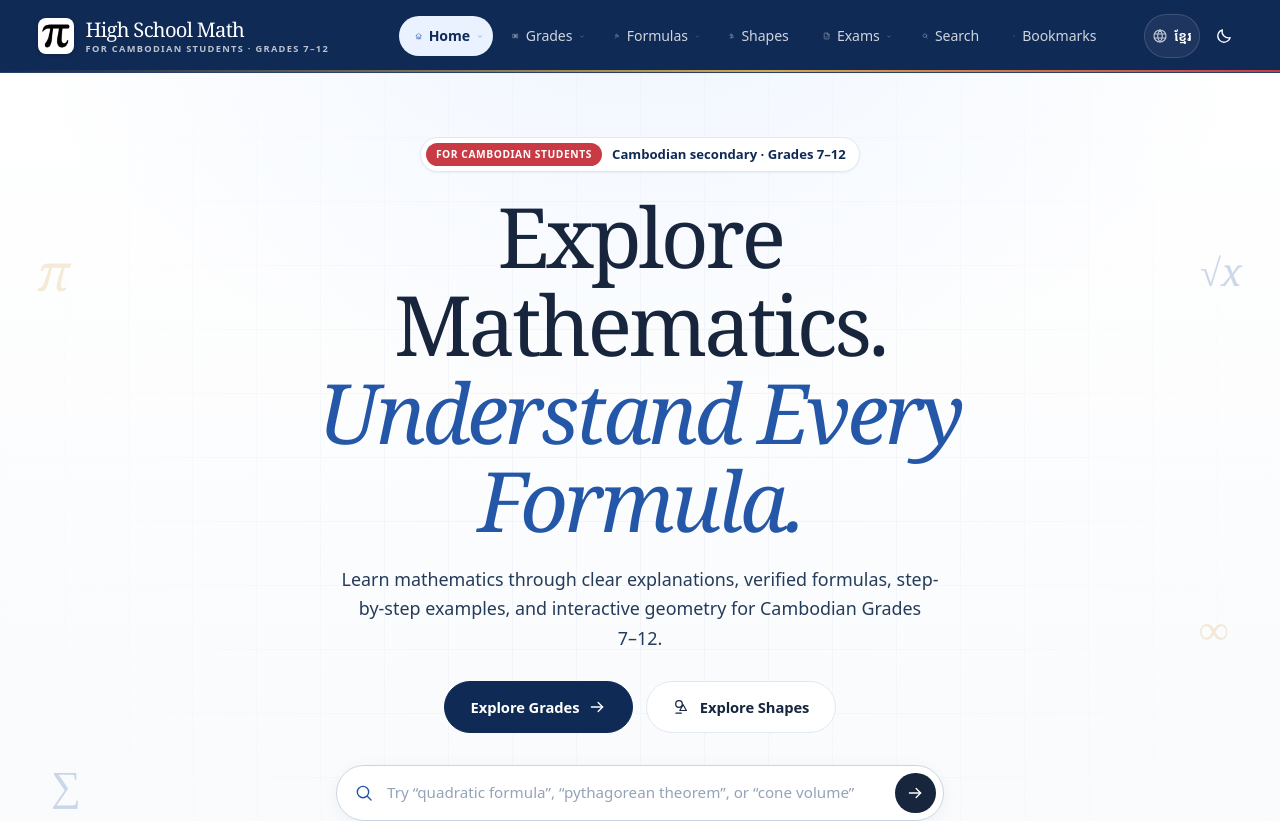
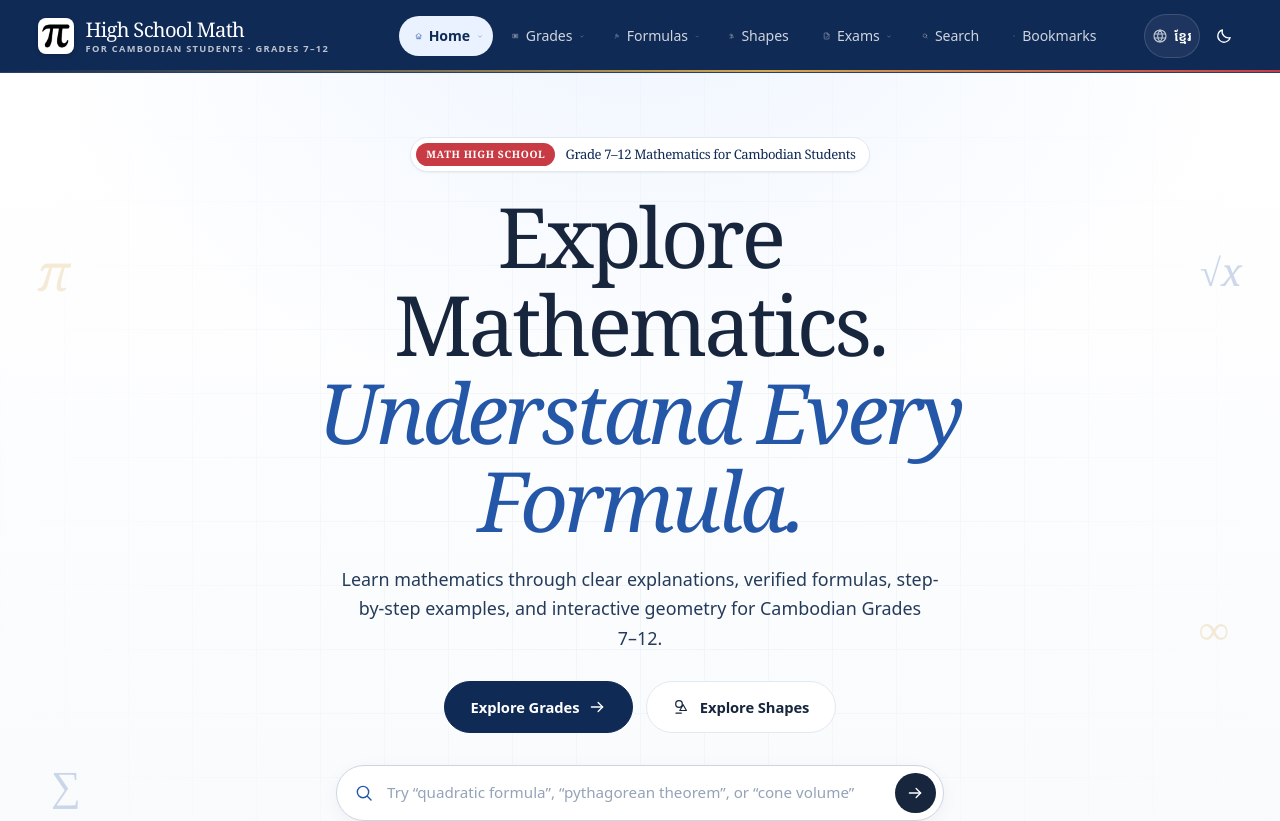
Before and after one commit to RITH-1437/high-school-math, a React (Vite) app: page / in a window 1280 px wide. Shown: the top 821 px of the page. Built offline with nearby package versions, Linux system fonts and the light colour scheme.

Commit message:
feat(seo): add visible Math High School H1 heading and fix heading hierarchy

```diff
--- a/src/i18n/en.ts
+++ b/src/i18n/en.ts
@@ -102,11 +102,10 @@ export const en = {
   'footer.meta': 'Grades 7–12 · Khmer and English · Works offline after first load',
 
   /* Home ------------------------------------------------------------- */
-  'home.kickerBadge': 'For Cambodian students',
-  'home.kickerText': 'Cambodian secondary · Grades 7–12',
+  'home.kickerBadge': 'Math High School',
+  'home.kickerText': 'Grade 7–12 Mathematics for Cambodian Students',
   'home.titleA': 'Explore Mathematics.',
   'home.titleB': 'Understand Every Formula.',
-  'home.titleSr': 'High School Math: essential mathematics formulas for Cambodian secondary education, Grades 7–12',
   'home.lead':
     'Learn mathematics through clear explanations, verified formulas, step-by-step examples, and interactive geometry for Cambodian Grades 7–12.',
   'home.ctaGrades': 'Explore Grades',
--- a/src/i18n/km.ts
+++ b/src/i18n/km.ts
@@ -105,11 +105,10 @@ export const km: Record<TranslationKey, string> = {
   'footer.meta': 'ថ្នាក់ទី៧–១២ · ខ្មែរ និង English · ដំណើរការបានក្រោយពេលផ្ទុកដំបូង',
 
   /* Home ------------------------------------------------------------- */
-  'home.kickerBadge': 'សម្រាប់សិស្សកម្ពុជា',
-  'home.kickerText': 'អនុវិទ្យាល័យ–វិទ្យាល័យ · ថ្នាក់ទី៧–១២',
+  'home.kickerBadge': 'Math High School',
+  'home.kickerText': 'គណិតវិទ្យាថ្នាក់ទី៧–១២ សម្រាប់សិស្សកម្ពុជា',
   'home.titleA': 'ស្វែងយល់គណិតវិទ្យា។',
   'home.titleB': 'យល់ច្បាស់គ្រប់រូបមន្ត។',
-  'home.titleSr': 'High School Math៖ រូបមន្តគណិតវិទ្យាសំខាន់ៗសម្រាប់ការសិក្សាអនុវិទ្យាល័យ និងវិទ្យាល័យកម្ពុជា ថ្នាក់ទី៧–១២',
   'home.lead':
     'រៀនគណិតវិទ្យាតាមការពន្យល់ច្បាស់លាស់ រូបមន្តដែលបានផ្ទៀងផ្ទាត់ ឧទាហរណ៍ជាជំហានៗ និងធរណីមាត្រអន្តរកម្ម សម្រាប់ថ្នាក់ទី៧–១២ នៅកម្ពុជា។',
   'home.ctaGrades': 'ស្វែងយល់ថ្នាក់រៀន',
--- a/src/pages/ExamPage.tsx
+++ b/src/pages/ExamPage.tsx
@@ -910,7 +910,7 @@ export default function ExamPage() {
 
             {/* Document Title & Meta Box */}
             <div className="document-title-block">
-              <h1>{paper.titleKm}</h1>
+              <h2>{paper.titleKm}</h2>
               <div style={{ fontSize: '1.05rem', color: '#475569', fontWeight: 600 }}>
                 {paper.title}
               </div>
--- a/src/pages/HomePage.tsx
+++ b/src/pages/HomePage.tsx
@@ -111,7 +111,8 @@ export default function HomePage() {
           ))}
         </div>
         <div className="container hero__inner">
-          <div className="hero__rise" style={{ ['--i' as string]: 0 }}>
+          <h1 className="hero__heading" style={{ margin: 0, padding: 0 }}>
+            <span className="hero__rise" style={{ ['--i' as string]: 0, display: 'inline-block' }}>
               <span className="hero-kicker">
                 <span
                   className="badge badge--cultural"
@@ -125,14 +126,17 @@ export default function HomePage() {
                 </span>{' '}
                 {t('home.kickerText')}
               </span>
-          </div>
+            </span>
 
-          <h1 className="hero__title hero__rise" style={{ ['--i' as string]: 1 }}>
+            <span
+              className="hero__title hero__rise"
+              style={{ ['--i' as string]: 1, display: 'block' }}
+            >
               {t('home.titleA')}<br />
               <span className="serif-italic hero__title-accent">
                 {t('home.titleB')}
               </span>
-            <span className="visually-hidden">{t('home.titleSr')}</span>
+            </span>
           </h1>
 
           <p className="hero__lead hero__rise" style={{ ['--i' as string]: 2 }}>
--- a/src/styles/exam.css
+++ b/src/styles/exam.css
@@ -762,7 +762,8 @@
   border-bottom: 1px solid #e2e8f0;
 }
 
-.document-title-block h1 {
+.document-title-block h1,
+.document-title-block h2 {
   font-size: 1.6rem;
   font-weight: 800;
   margin: 0 0 0.35rem;
--- a/src/styles/pages.css
+++ b/src/styles/pages.css
@@ -72,6 +72,17 @@
   align-items: center;
 }
 
+.hero__heading {
+  margin: 0;
+  padding: 0;
+  font-size: inherit;
+  font-weight: inherit;
+  line-height: inherit;
+  display: flex;
+  flex-direction: column;
+  align-items: center;
+}
+
 .hero__title {
   margin-top: 1.25rem;
   font-size: clamp(3.2rem, 6.5vw, 5.5rem);
```
Also changed, not shown: 1 other file (tests, documents, lock files or other folders). Lines whose indentation alone changed are shown as unchanged.
